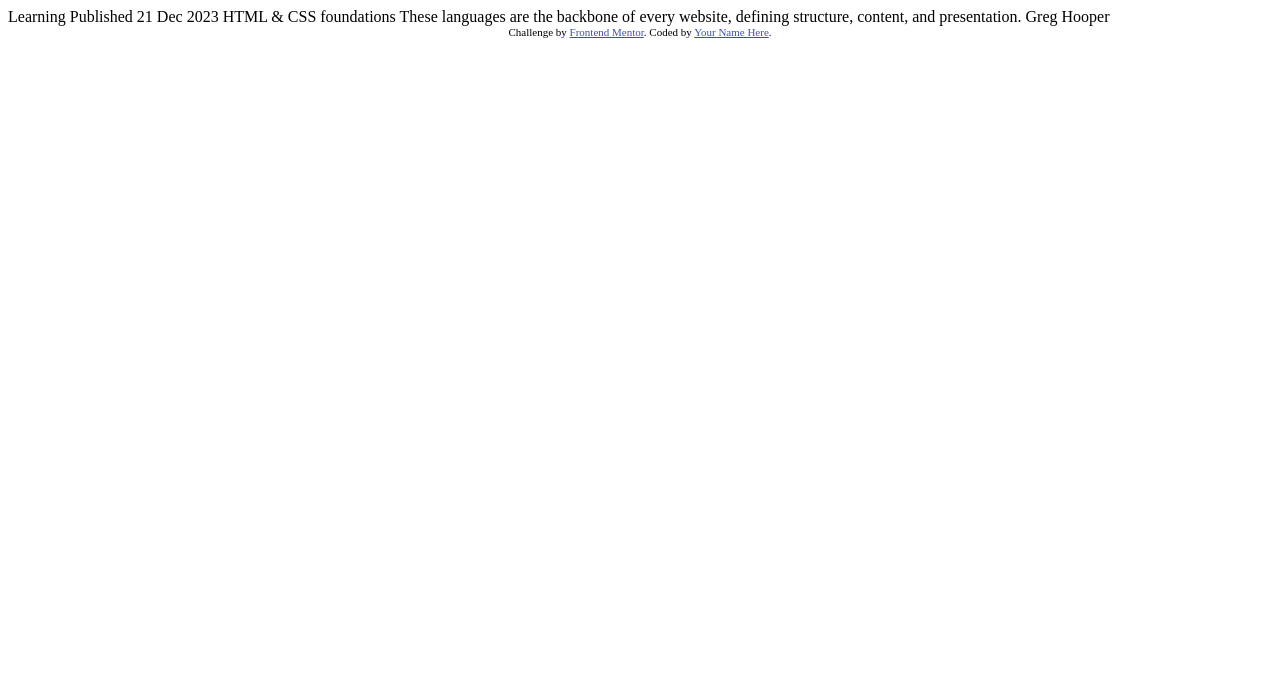
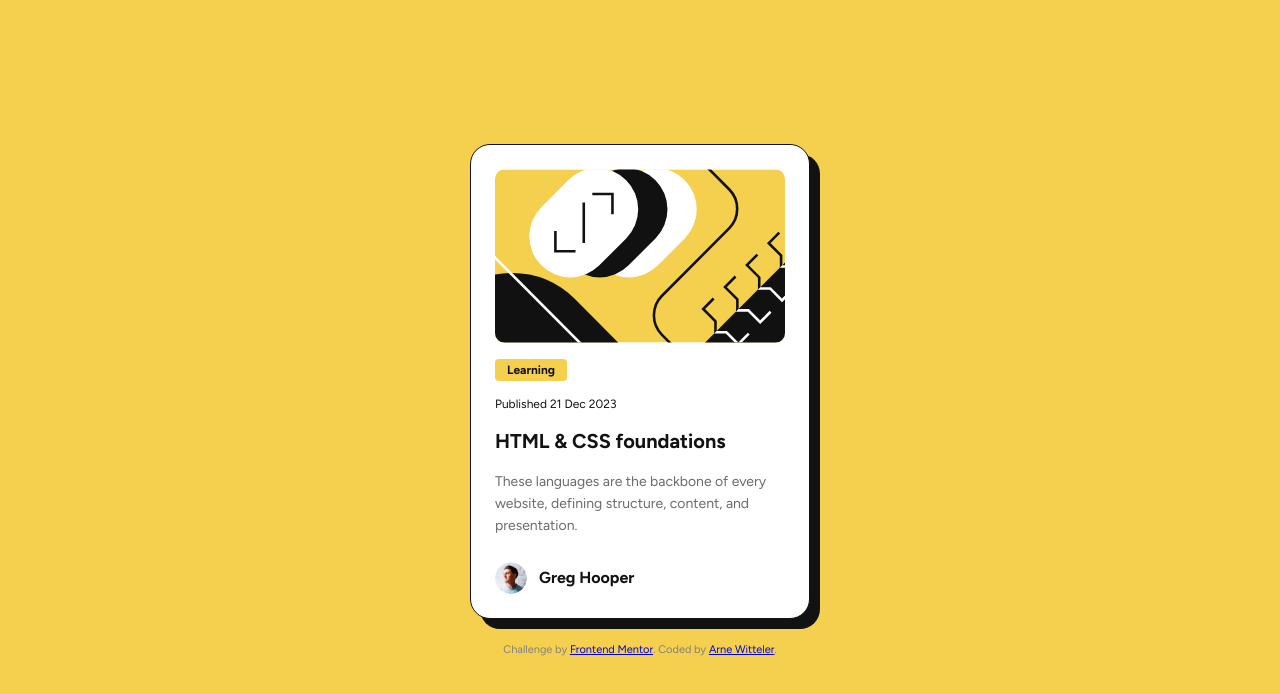
Before and after one commit to arne-witteler/blog-preview-card, a plain HTML site: page index.html in a window 1280 px wide. Drawn offline with Linux system fonts and the light colour scheme.

Commit message:
add tags, classes, images add styling

```diff
--- a/index.html
+++ b/index.html
@@ -1,34 +1,50 @@
 <!DOCTYPE html>
 <html lang="en">
   <head>
-  <meta charset="UTF-8">
-  <meta name="viewport" content="width=device-width, initial-scale=1.0"> <!-- displays site properly based on user's device -->
-
-  <link rel="icon" type="image/png" sizes="32x32" href="./assets/images/favicon-32x32.png">
-
+    <meta charset="UTF-8" />
+    <meta name="viewport" content="width=device-width, initial-scale=1.0" />
+    <link
+      rel="icon"
+      type="image/png"
+      sizes="32x32"
+      href="./assets/images/favicon-32x32.png"
+    />
+    <link
+      href="https://fonts.googleapis.com/css2?family=Figtree:wght@400;700&display=swap"
+      rel="stylesheet"
+    />
+    <link rel="stylesheet" href="styles.css" />
     <title>Frontend Mentor | Blog preview card</title>
-
-  <!-- Feel free to remove these styles or customise in your own stylesheet 👍 -->
-  <style>
-    .attribution { font-size: 11px; text-align: center; }
-    .attribution a { color: hsl(228, 45%, 44%); }
-  </style>
   </head>
   <body>
-
-  Learning
-
-  Published 21 Dec 2023
-
-  HTML & CSS foundations
-
-  These languages are the backbone of every website, defining structure, content, and presentation.
-
-  Greg Hooper
-
+    <main class="container">
+      <div class="white-box">
+        <img
+          src="/assets/images/illustration-article.svg"
+          alt="wallpaper"
+          class="wallpaper"
+        />
+        <div class="tag">
+          <p>Learning</p>
+        </div>
+        <p class="date">Published 21 Dec 2023</p>
+        <h1>HTML & CSS foundations</h1>
+        <p class="description">
+          These languages are the backbone of every website, defining structure,
+          content, and presentation.
+        </p>
+        <div class="author">
+          <img src="/assets/images/image-avatar.webp" alt="Greg Hopper" />
+          <p>Greg Hooper</p>
+        </div>
+      </div>
       <div class="attribution">
-    Challenge by <a href="https://www.frontendmentor.io?ref=challenge" target="_blank">Frontend Mentor</a>.
-    Coded by <a href="#">Your Name Here</a>.
+        Challenge by
+        <a href="https://www.frontendmentor.io?ref=challenge" target="_blank"
+          >Frontend Mentor</a
+        >. Coded by
+        <a href="https://github.com/arne-witteler">Arne Witteler</a>.
       </div>
+    </main>
   </body>
 </html>
--- /dev/null
+++ b/styles.css
@@ -0,0 +1,113 @@
+* {
+  box-sizing: border-box;
+  margin: 0;
+  padding: 0;
+}
+
+body {
+  background-color: hsl(47, 88%, 63%);
+  font-family: "Figtree", sans-serif;
+  color: hsl(0, 0%, 50%);
+  display: flex;
+  justify-content: center;
+  align-items: center;
+  height: 100vh;
+  padding: 20px;
+}
+
+.container {
+  display: flex;
+  flex-direction: column;
+  align-items: center;
+}
+
+.white-box {
+  background-color: hsl(0, 0%, 100%);
+  border-radius: 20px;
+  padding: 24px;
+  max-width: 340px;
+  width: 100%;
+  box-shadow: 10px 10px 0 hsl(0, 0%, 7%);
+  border: 1px solid hsl(0, 0%, 7%);
+  display: flex;
+  flex-direction: column;
+  gap: 16px;
+}
+
+.wallpaper {
+  width: 100%;
+  border-radius: 10px;
+}
+
+.tag {
+  background: hsl(47, 88%, 63%);
+  display: inline-flex;
+  justify-content: center;
+  align-items: center;
+  padding: 4px 12px;
+  border-radius: 4px;
+  font-size: 0.75rem;
+  font-weight: bold;
+  color: hsl(0, 0%, 7%);
+  align-self: flex-start;
+}
+
+.date {
+  font-size: 0.75rem;
+}
+
+h1 {
+  color: hsl(0, 0%, 7%);
+  font-size: 1.25rem;
+  font-weight: 800;
+  line-height: 1.4;
+}
+
+h1:hover {
+  color: hsl(47, 88%, 63%);
+  transition: 0.2s;
+  cursor: pointer;
+}
+
+.description {
+  font-size: 0.875rem;
+  line-height: 1.6;
+  color: hsl(0, 0%, 42%);
+}
+
+.author {
+  display: flex;
+  align-items: center;
+  gap: 12px;
+  margin-top: 8px;
+}
+
+.author img {
+  width: 32px;
+  height: 32px;
+  border-radius: 50%;
+}
+
+.author p {
+  font-weight: bold;
+}
+
+.attribution {
+  font-size: 11px;
+  text-align: center;
+  margin-top: 24px;
+}
+
+p {
+  color: hsl(0, 0%, 7%);
+}
+
+@media (min-width: 768px) {
+  .white-box {
+    max-width: 340px; /* statt 400px */
+  }
+
+  h1 {
+    font-size: 1.25rem; /* statt 1.5rem */
+  }
+}
```
Also changed, not shown: 1 other file. Lines whose indentation alone changed are shown as unchanged.
